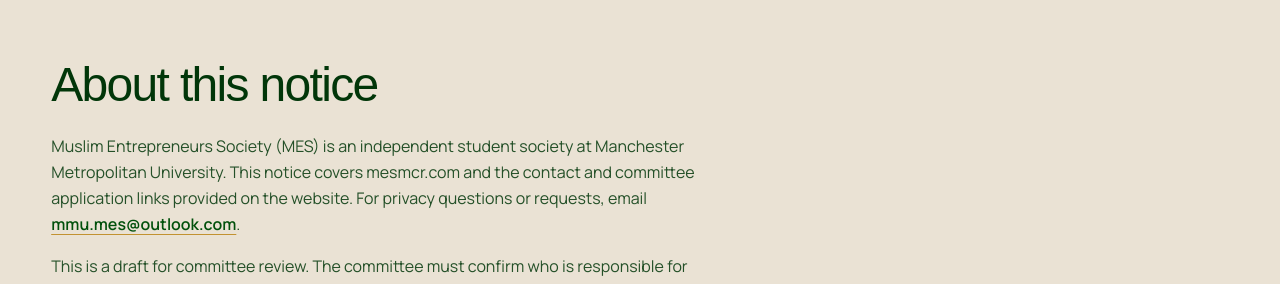
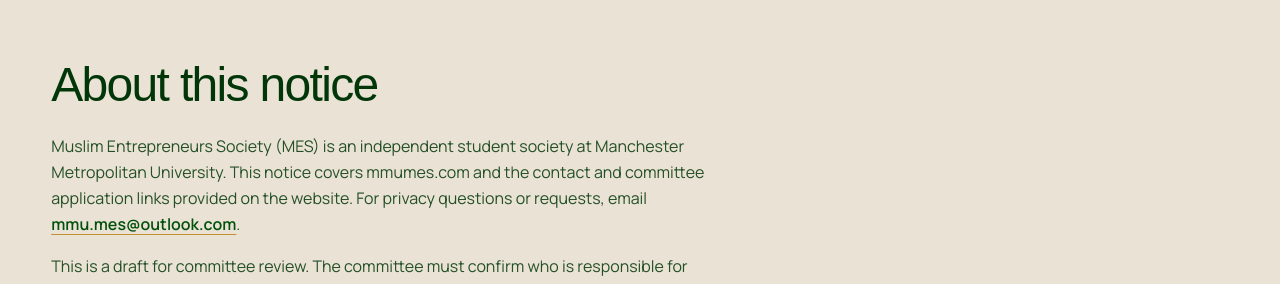
Before and after one commit to ateeqrehman360/MES-Website, a Next.js app: page /privacy in a window 1280 px wide. Shown: the part 820-1104 px from the top of the page. Built offline with nearby package versions, Linux system fonts and the light colour scheme; a web font is replaced by a local one.

Commit message:
fix: correct intended production domain to mmumes.com

```diff
--- a/src/app/privacy/page.tsx
+++ b/src/app/privacy/page.tsx
@@ -18,7 +18,7 @@
       <>
         <p>
           Muslim Entrepreneurs Society (MES) is an independent student society at
-          Manchester Metropolitan University. This notice covers mesmcr.com and
+          Manchester Metropolitan University. This notice covers mmumes.com and
           the contact and committee application links provided on the website.
           For privacy questions or requests, email{" "}
           <a href={`mailto:${siteConfig.email}`} className={linkClass}>
--- a/src/data/site.ts
+++ b/src/data/site.ts
@@ -1,7 +1,7 @@
 import type { Route } from "next";
 
 export const siteConfig = {
-  url: "https://mesmcr.com",
+  url: "https://mmumes.com",
   name: "Muslim Entrepreneurs",
   shortName: "MES",
   description:
```
Also changed, not shown: 3 other files (tests, documents, lock files or other folders).
